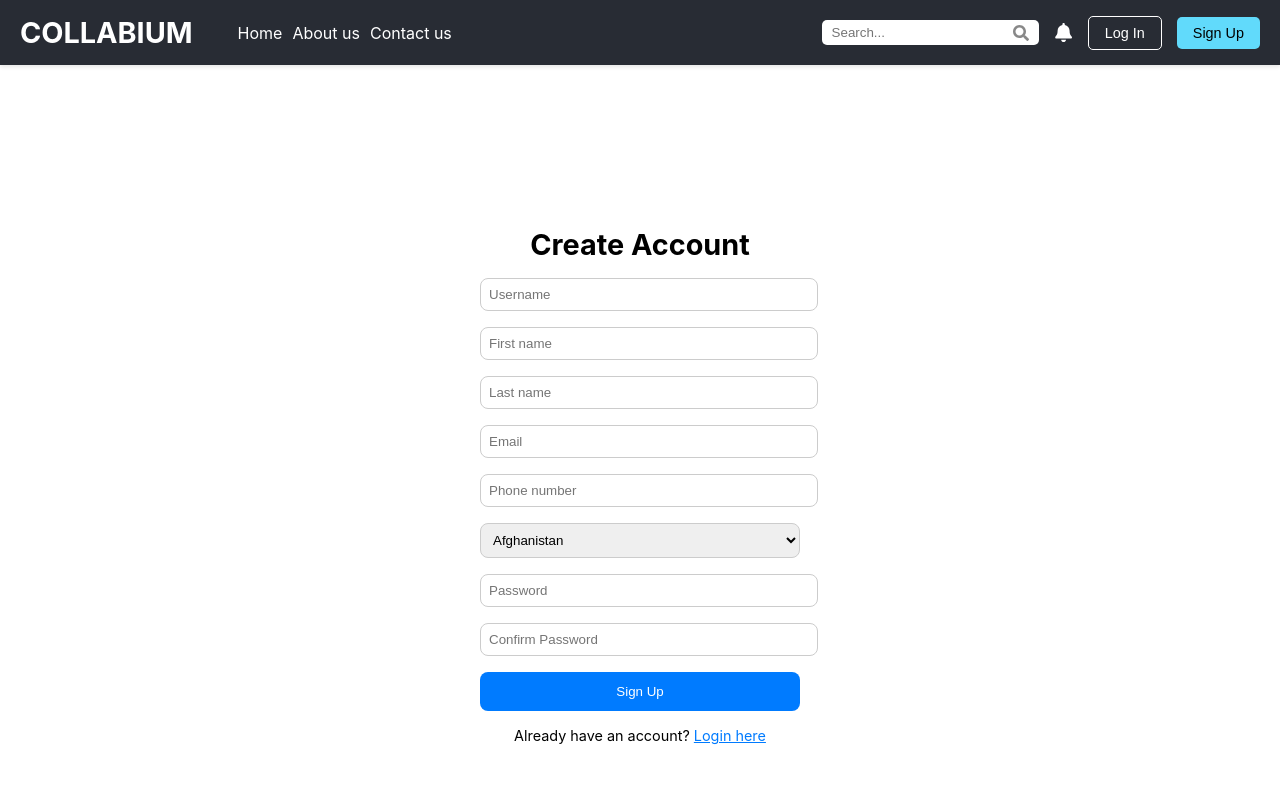
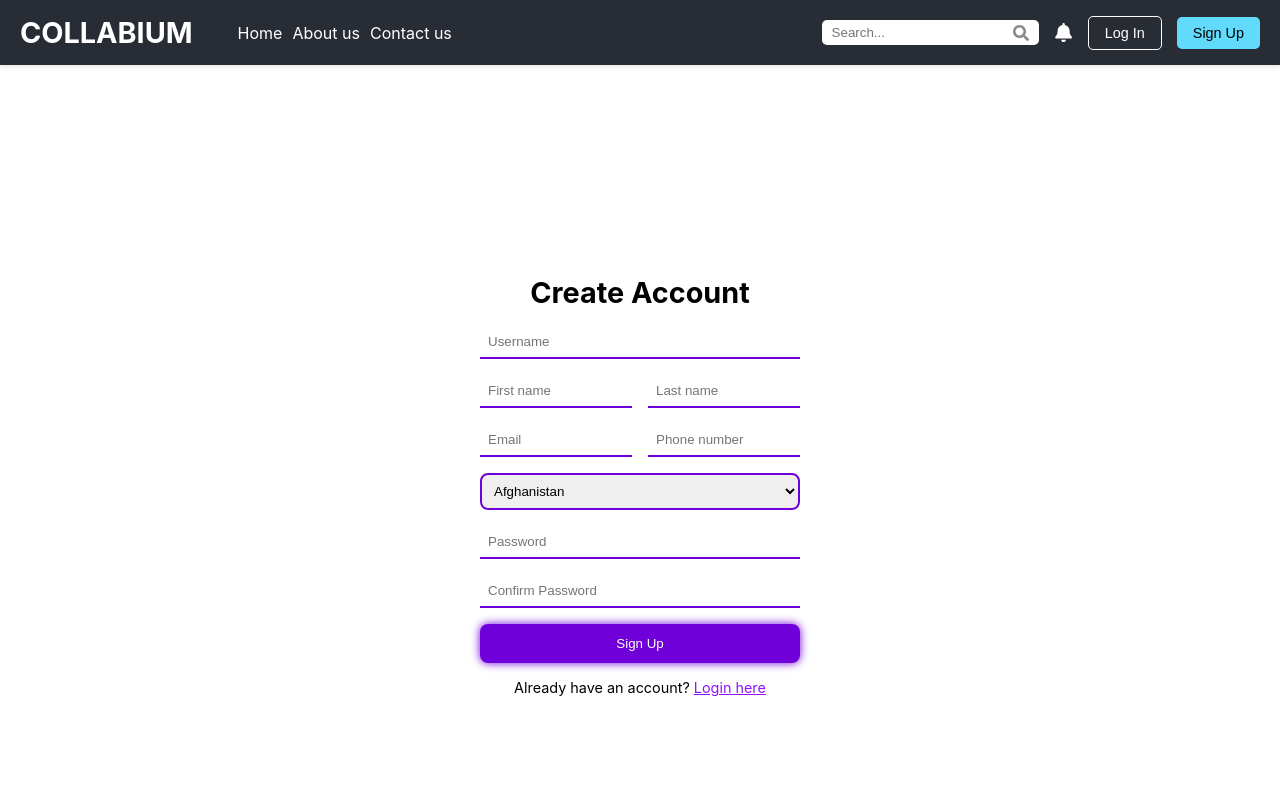
Before and after one commit to KianShirvani/TheChosenOnes, a React (Create React App) app in the folder frontend/: page /signup in a window 1280 px wide. Shown: the top 800 px of the page. Built offline with nearby package versions, Linux system fonts and the light colour scheme.

Commit message:
Modify styles for sign up inputs

```diff
--- a/frontend/src/SignupPage.js
+++ b/frontend/src/SignupPage.js
@@ -49,6 +49,7 @@ const SignupPage = () => {
             style={styles.input}
             required
           />
+          <div style={styles.row}>
             <Input
               type="text"
               name="firstName"
@@ -67,6 +68,8 @@ const SignupPage = () => {
               style={styles.input}
               required
             />
+          </div>
+          <div style={styles.row}>
             <Input
               type="email"
               name="email"
@@ -85,9 +88,12 @@ const SignupPage = () => {
               style={styles.input}
               required
             />
+          </div>
+
           <select
+            class="country-select"
             onChange={handleChange}
-            style={styles.input}
+            style={styles.select}
             required
           >
             {/* these countries can change. We can also add or remove more */}
@@ -159,27 +165,42 @@ const styles = {
     flexDirection: "column",
     gap: "1rem",
   },
+  row: {
+    display: "flex",
+    gap: "1rem",
+  },
   input: {
+    width: "95%",
+    padding: "0.5rem",
+    border: "none",
+    borderRadius: 0,
+    borderBottom: "2px solid #7000da",
+    transition: "all 0.3s ease-in-out",
+    outline: "none",
+  },
+  select: {
     width: "100%",
     padding: "0.5rem",
-    border: "1px solid #ccc",
+    border: "2px solid #7000da",
     borderRadius: "0.5rem",
   },
   button: {
     width: "100%",
-    backgroundColor: "#007bff",
+    backgroundColor: "#7000da",
     color: "white",
     padding: "0.75rem",
     border: "none",
     borderRadius: "0.5rem",
     cursor: "pointer",
+    transition: "0.3s",
+    boxShadow: "0 0 10px rgba(112, 0, 218, 1)",
   },
   link: {
     marginTop: "1rem",
     fontSize: "0.9rem",
   },
   loginLink: {
-    color: "#007bff",
+    color: "#8d15fd",
     cursor: "pointer",
     textDecoration: "underline",
   },
```
Also changed, not shown: frontend/src/signup.css (added, +44 -0 lines). Lines whose indentation alone changed are shown as unchanged.
